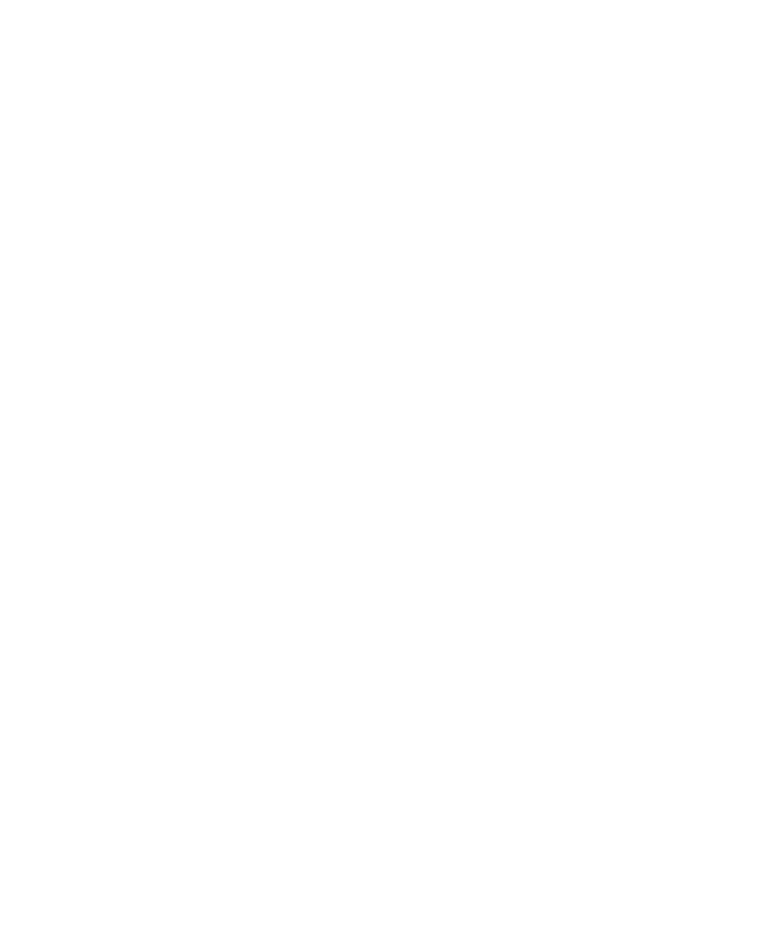
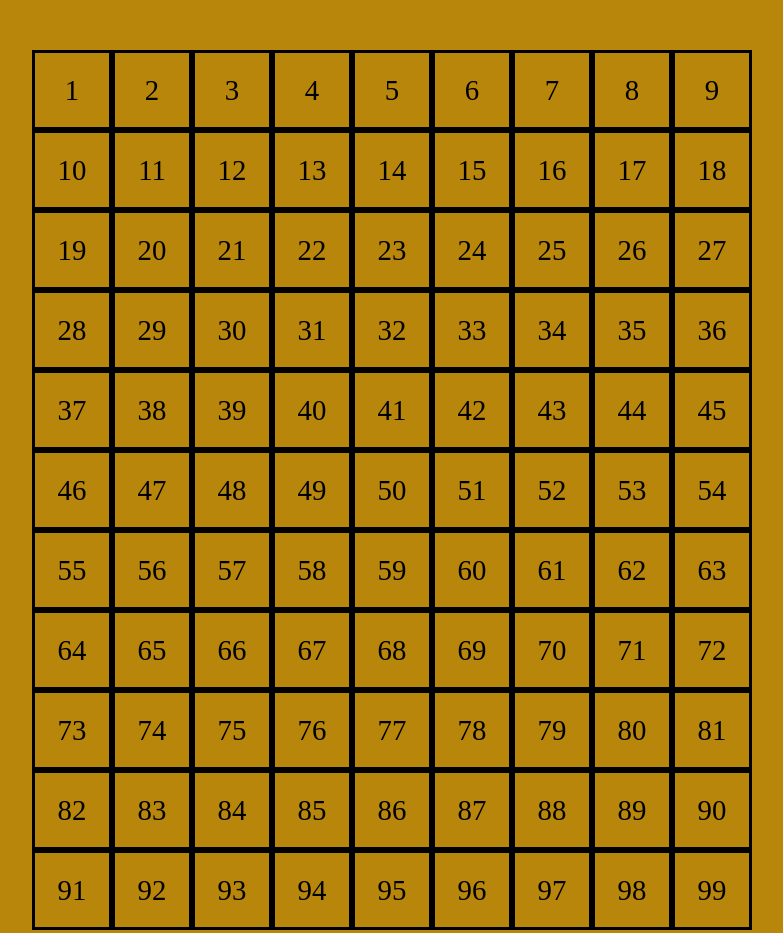
Before and after one commit to arnaldorosa/js-campominato-grid, a plain HTML site: page index.html in a window 1280 px wide. Shown: the whole page, without its empty margins (218-1001 px from the left). Before the commit the page ends 800 px from the top, so only its background shows below. Drawn offline with Linux system fonts and the light colour scheme.

Commit message:
html-css added

```diff
--- a/index.html
+++ b/index.html
@@ -7,7 +7,109 @@
     <title>Campominato</title>
 </head>
 <body>
-
+    <div class="container">
+        <div class="grid">
+            <div class="grid-items">1</div>
+            <div class="grid-items">2</div>
+            <div class="grid-items">3</div>
+            <div class="grid-items">4</div>
+            <div class="grid-items">5</div>
+            <div class="grid-items">6</div>
+            <div class="grid-items">7</div>
+            <div class="grid-items">8</div>
+            <div class="grid-items">9</div>
+            <div class="grid-items">10</div>
+            <div class="grid-items">11</div>
+            <div class="grid-items">12</div>
+            <div class="grid-items">13</div>
+            <div class="grid-items">14</div>
+            <div class="grid-items">15</div>
+            <div class="grid-items">16</div>
+            <div class="grid-items">17</div>
+            <div class="grid-items">18</div>
+            <div class="grid-items">19</div>
+            <div class="grid-items">20</div>
+            <div class="grid-items">21</div>
+            <div class="grid-items">22</div>
+            <div class="grid-items">23</div>
+            <div class="grid-items">24</div>
+            <div class="grid-items">25</div>
+            <div class="grid-items">26</div>
+            <div class="grid-items">27</div>
+            <div class="grid-items">28</div>
+            <div class="grid-items">29</div>
+            <div class="grid-items">30</div>
+            <div class="grid-items">31</div>
+            <div class="grid-items">32</div>
+            <div class="grid-items">33</div>
+            <div class="grid-items">34</div>
+            <div class="grid-items">35</div>
+            <div class="grid-items">36</div>
+            <div class="grid-items">37</div>
+            <div class="grid-items">38</div>
+            <div class="grid-items">39</div>
+            <div class="grid-items">40</div>
+            <div class="grid-items">41</div>
+            <div class="grid-items">42</div>
+            <div class="grid-items">43</div>
+            <div class="grid-items">44</div>
+            <div class="grid-items">45</div>
+            <div class="grid-items">46</div>
+            <div class="grid-items">47</div>
+            <div class="grid-items">48</div>
+            <div class="grid-items">49</div>
+            <div class="grid-items">50</div>
+            <div class="grid-items">51</div>
+            <div class="grid-items">52</div>
+            <div class="grid-items">53</div>
+            <div class="grid-items">54</div>
+            <div class="grid-items">55</div>
+            <div class="grid-items">56</div>
+            <div class="grid-items">57</div>
+            <div class="grid-items">58</div>
+            <div class="grid-items">59</div>
+            <div class="grid-items">60</div>
+            <div class="grid-items">61</div>
+            <div class="grid-items">62</div>
+            <div class="grid-items">63</div>
+            <div class="grid-items">64</div>
+            <div class="grid-items">65</div>
+            <div class="grid-items">66</div>
+            <div class="grid-items">67</div>
+            <div class="grid-items">68</div>
+            <div class="grid-items">69</div>
+            <div class="grid-items">70</div>
+            <div class="grid-items">71</div>
+            <div class="grid-items">72</div>
+            <div class="grid-items">73</div>
+            <div class="grid-items">74</div>
+            <div class="grid-items">75</div>
+            <div class="grid-items">76</div>
+            <div class="grid-items">77</div>
+            <div class="grid-items">78</div>
+            <div class="grid-items">79</div>
+            <div class="grid-items">80</div>
+            <div class="grid-items">81</div>
+            <div class="grid-items">82</div>
+            <div class="grid-items">83</div>
+            <div class="grid-items">84</div>
+            <div class="grid-items">85</div>
+            <div class="grid-items">86</div>
+            <div class="grid-items">87</div>
+            <div class="grid-items">88</div>
+            <div class="grid-items">89</div>
+            <div class="grid-items">90</div>
+            <div class="grid-items">91</div>
+            <div class="grid-items">92</div>
+            <div class="grid-items">93</div>
+            <div class="grid-items">94</div>
+            <div class="grid-items">95</div>
+            <div class="grid-items">96</div>
+            <div class="grid-items">97</div>
+            <div class="grid-items">98</div>
+            <div class="grid-items">99</div>
+        </div>
+    </div>
 
     <script src="./main.js"></script>
 </body>
--- a/style.css
+++ b/style.css
@@ -0,0 +1,33 @@
+* {
+    padding: 0;
+    margin: 0;
+    box-sizing: border-box;
+}
+
+body {
+    background-color: darkgoldenrod;
+}
+
+.container {
+    display: flex;
+    width: 780px;
+    margin: 0 auto;
+    justify-content: center;
+    align-items: center;
+}
+
+.grid {
+    display: flex;
+    flex-wrap: wrap;
+    margin: 50px 0;
+}
+
+.grid-items {
+    display: flex;
+    justify-content: center;
+    align-items: center;
+    width: 80px;
+    height: 80px;
+    border: 3px solid black;
+    font-size: 1.8rem;
+}
```
